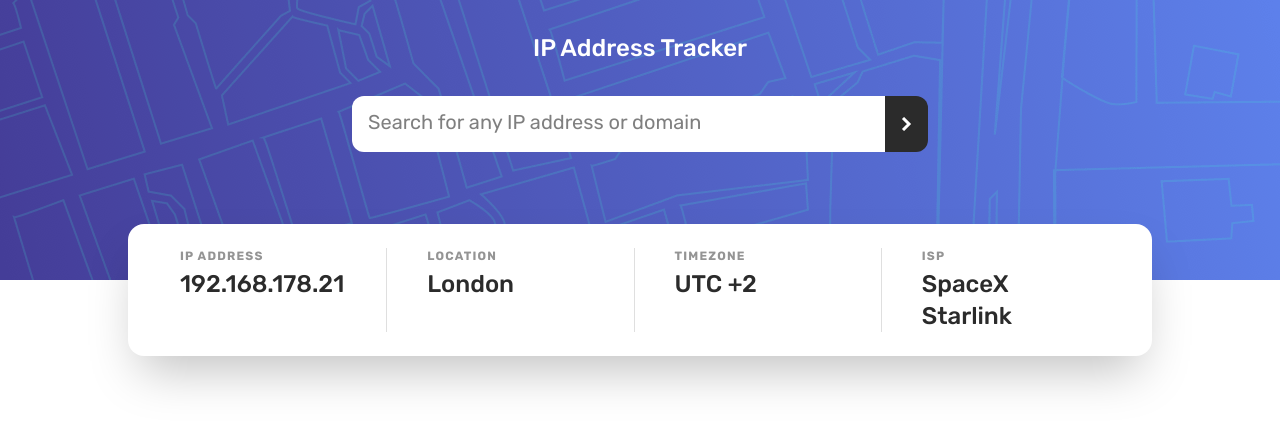
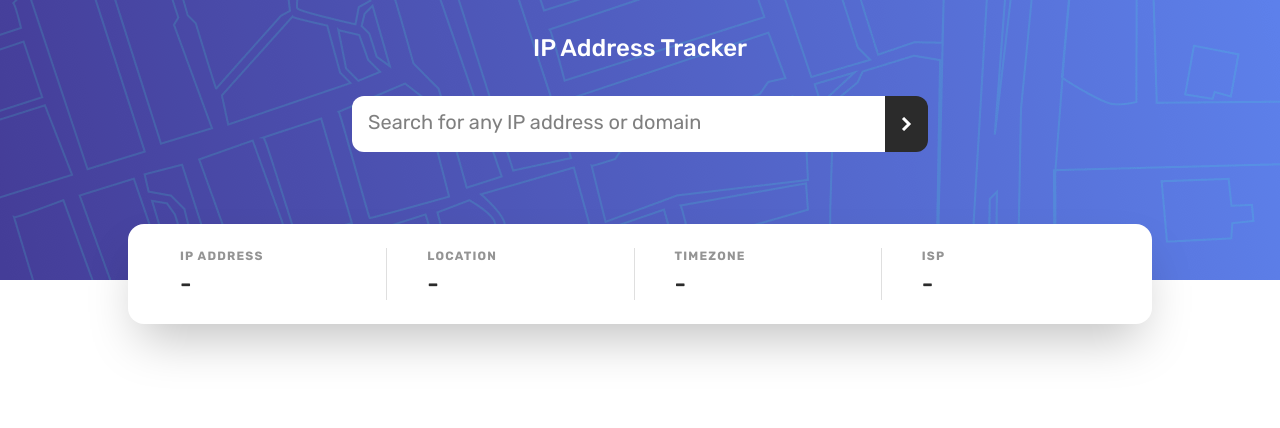
Before and after one commit to ChristopherWelschoff/ip-address-tacker, a Next.js app: page / in a window 1280 px wide. Shown: the top 428 px of the page. Built offline with nearby package versions, Linux system fonts and the light colour scheme; no server answers.

Commit message:
connect frontend with api route

```diff
--- a/app/page.tsx
+++ b/app/page.tsx
@@ -1,13 +1,9 @@
-import Header from "@/components/Header";
-import InfoCard from "@/components/InfoCard";
+import IpTracker from "@/components/IpTracker";
 
 export default function Home() {
   return (
     <>
-      <Header />
-      <main>
-        <InfoCard />
-      </main>
+      <IpTracker />
     </>
   );
 }
--- a/components/Header/index.tsx
+++ b/components/Header/index.tsx
@@ -1,12 +1,29 @@
 import Image from "next/image";
 
-export default function Header() {
+type HeaderProps = {
+  onSearch: (query: string) => void;
+};
+
+export default function Header({ onSearch }: HeaderProps) {
+  function handleSubmit(event: React.SubmitEvent<HTMLFormElement>) {
+    event.preventDefault();
+
+    const formData = new FormData(event.currentTarget);
+    const query = formData.get("search");
+
+    if (typeof query !== "string" || query.trim() === "") {
+      return;
+    }
+
+    onSearch(query.trim());
+  }
+
   return (
     <header className="md:bg-[url(/bg-desktop.png)] md:h-70 bg-[url(/bg-mobile.png)] bg-cover h-75 px-6">
       <h1 className="font-medium text-2xl text-white text-center my-8">
         IP Address Tracker
       </h1>
-      <form className=" max-w-xl mx-auto">
+      <form onSubmit={handleSubmit} className=" max-w-xl mx-auto">
         <label className="sr-only" htmlFor="search">
           Search for IP Address or Domain
         </label>
--- a/components/InfoCard/index.tsx
+++ b/components/InfoCard/index.tsx
@@ -1,25 +1,32 @@
 import type { InfoItem } from "@/types/InfoItem";
 import InfoCardDetails from "../InfoCardDetails";
+import type { IPifyResponse } from "@/types/IPify";
 
+type InfoCardProps = {
+  geoData: IPifyResponse | null;
+};
+
+export default function InfoCard({ geoData }: InfoCardProps) {
   const infoItems: InfoItem[] = [
     {
       label: "Ip Address",
-    value: "192.168.178.21",
+      value: geoData?.ip ?? "-",
     },
     {
       label: "Location",
-    value: "London",
+      value: geoData
+        ? `${geoData.location.city}, ${geoData.location.region} ${geoData.location.postalCode}`
+        : "-",
     },
     {
       label: "Timezone",
-    value: "UTC +2",
+      value: geoData ? `UTC ${geoData.location.timezone}` : "-",
     },
     {
       label: "ISP",
-    value: "SpaceX Starlink",
+      value: geoData?.isp ?? "-",
     },
   ];
-export default function InfoCard() {
   return (
     <dl className="md:flex-row md:max-w-5xl md:mx-auto md:-mt-14 md:text-left md:divide-x md:divide-gray-400/30  flex flex-col gap-3 text-center bg-white p-6 rounded-2xl shadow-2xl -mt-30 mx-6">
       {infoItems.map((item) => (
--- /dev/null
+++ b/components/IpTracker/index.tsx
@@ -0,0 +1,48 @@
+"use client";
+import Header from "../Header";
+import InfoCard from "../InfoCard";
+import { useEffect, useState } from "react";
+import type { IPifyResponse } from "@/types/IPify";
+
+async function getGeoData(query?: string) {
+  const url = query
+    ? `/api/geolocation?query=${encodeURIComponent(query)}`
+    : "/api/geolocation";
+  const response = await fetch(url);
+  if (!response.ok) {
+    throw new Error("Failed to fetch geolocation data");
+  }
+  const data: IPifyResponse = await response.json();
+  return data;
+}
+
+export default function IpTracker() {
+  const [geoData, setGeoData] = useState<IPifyResponse | null>(null);
+
+  async function handleSearch(query: string) {
+    try {
+      const data = await getGeoData(query);
+      setGeoData(data);
+    } catch (error) {
+      //todo toast message for users
+      console.error(error);
+    }
+  }
+
+  useEffect(() => {
+    async function fetchGeoData() {
+      const data = await getGeoData();
+      setGeoData(data);
+    }
+    fetchGeoData();
+  }, []);
+
+  return (
+    <>
+      <Header onSearch={handleSearch} />
+      <main>
+        <InfoCard geoData={geoData} />
+      </main>
+    </>
+  );
+}
```
Lines whose indentation alone changed are shown as unchanged.
